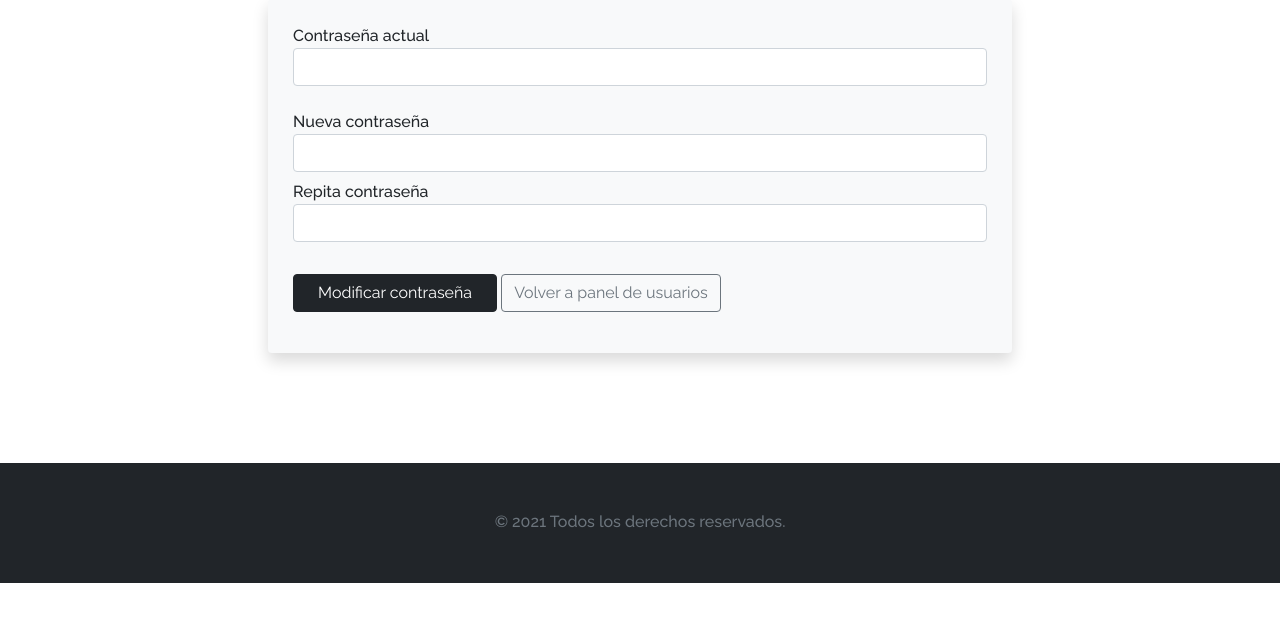
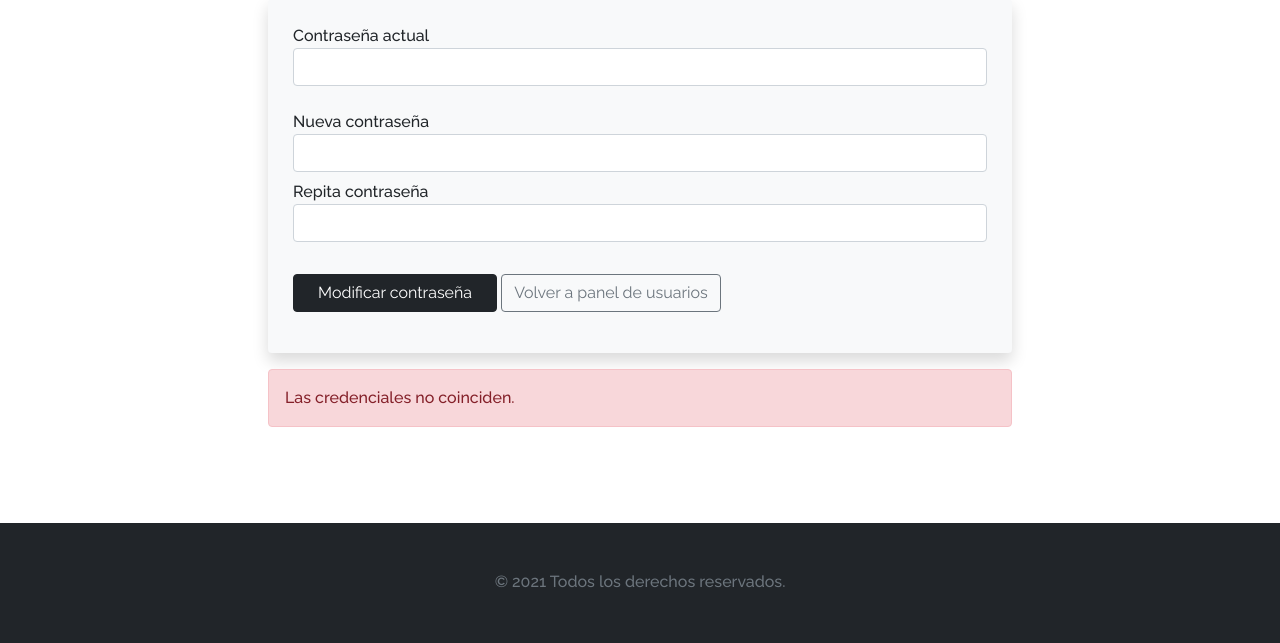
Before and after one commit to exegeses/php-53796, a PHP site: page /formModificarClave.php?error=1 in a window 1280 px wide. Shown: the part 217-860 px from the top of the page. Before the commit the page ends 800 px from the top, so only its background shows below. Run offline with PHP 8.4, Linux system fonts and the light colour scheme; the visitor is signed in with stand-in values (Sample User, id 1); some libraries are stand-ins or nearby versions.

Commit message:
Aplicación de modificación de contraseña

```diff
--- a/catalogo/formModificarClave.php
+++ b/catalogo/formModificarClave.php
@@ -45,6 +45,16 @@
             </form>
 
         </div>
+
+<?php
+        if( isset( $_GET['error'] ) ){
+?>
+            <div class="alert alert-danger col-8 mx-auto">
+                Las credenciales no coinciden.
+            </div>
+<?php
+        }
+?>
 
         <script>
             let form = document.querySelector('.validarForm');
```
